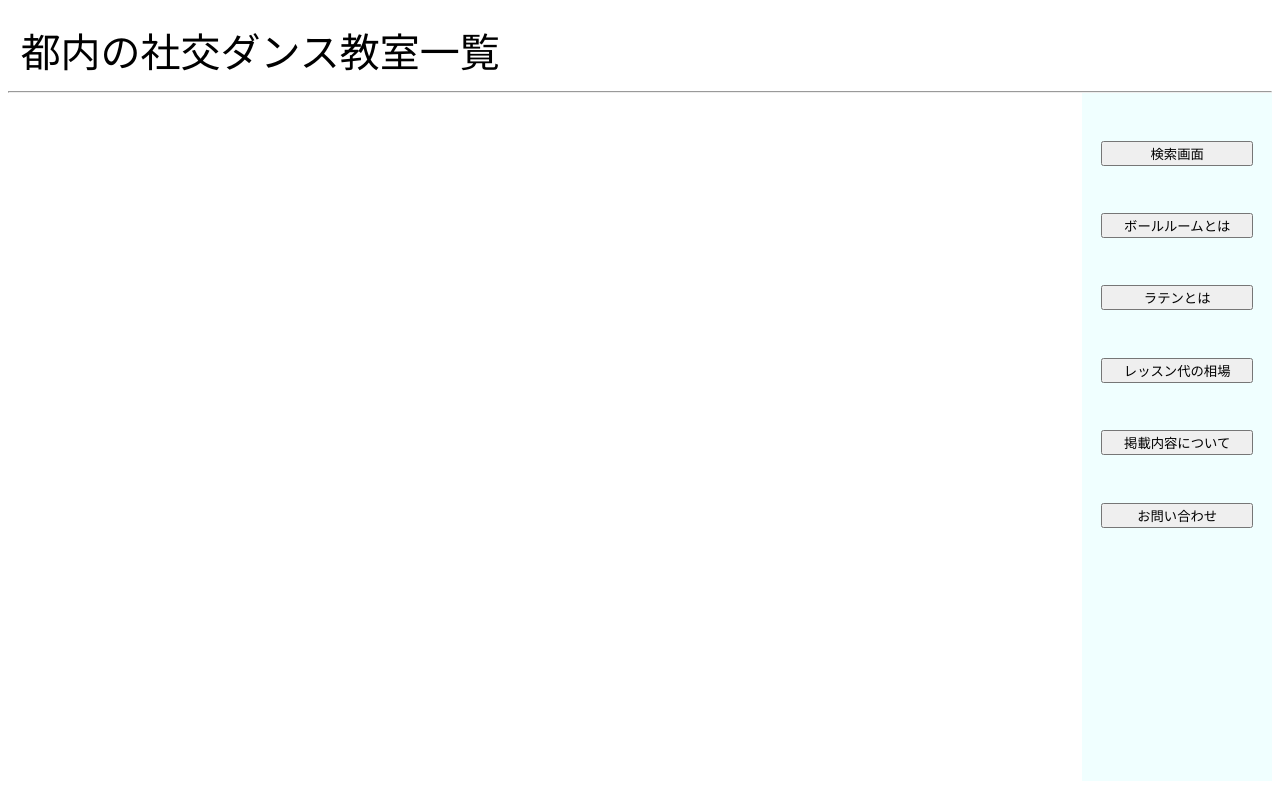
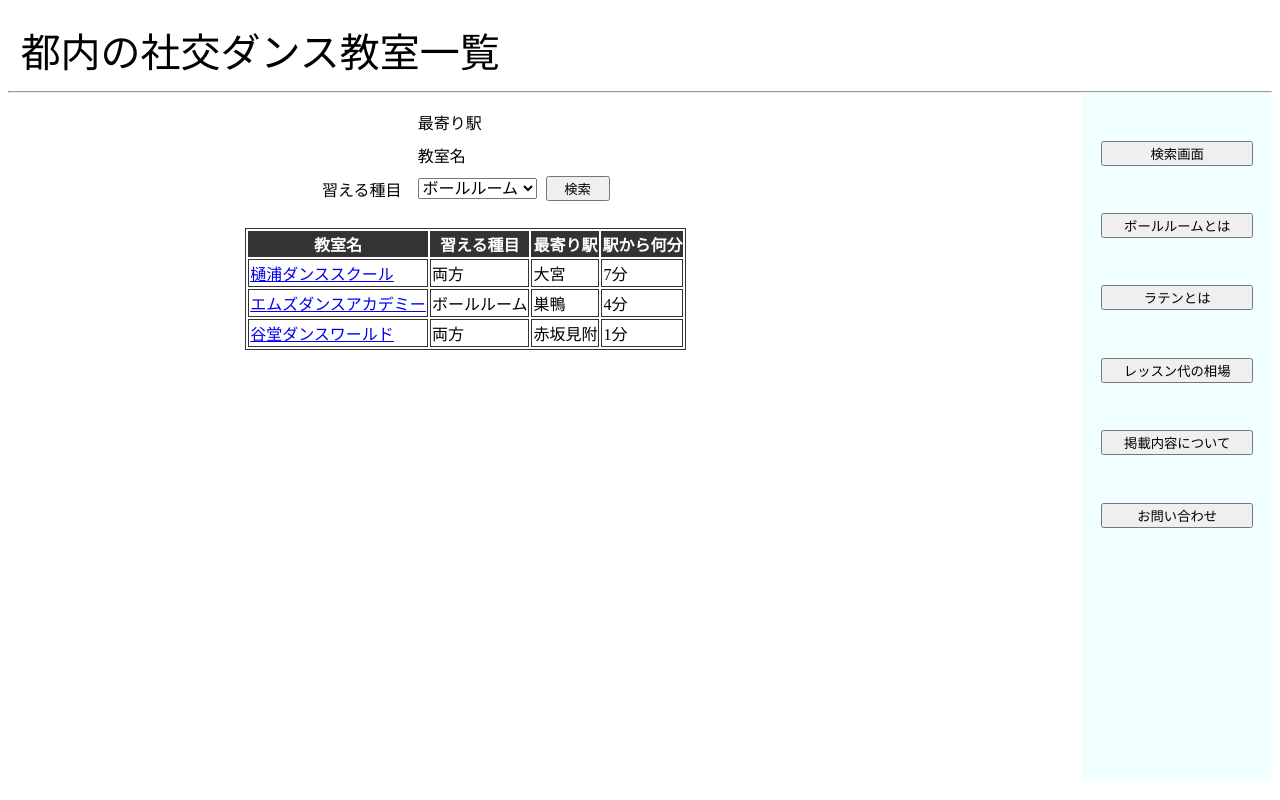
Before and after one commit to morimori-coder/summary-site, a React (Create React App) app: page / in a window 1280 px wide. Built offline with nearby package versions, Linux system fonts and the light colour scheme.

Commit message:
デフォルトのページに検索画面が出るようにした

```diff
--- a/src/App.tsx
+++ b/src/App.tsx
@@ -12,12 +12,12 @@ export const App = () => {
             <Header />
             <div className="contents-wrapper">
                 <div className="main-contents">
-                <BrowserRouter>
-                <Routes>
-                    <Route path="/component" element={<Component />} />
-                    <Route path="/test" element={<h1>hogefuga</h1>} />
-                </Routes>
-            </BrowserRouter>
+                    <BrowserRouter>
+                        <Routes>
+                            <Route path="/" element={<Component />} />
+                            <Route path="/test" element={<h1>hogefuga</h1>} />
+                        </Routes>
+                    </BrowserRouter>
                 </div>
                 <SideMenu />
             </div>
```
